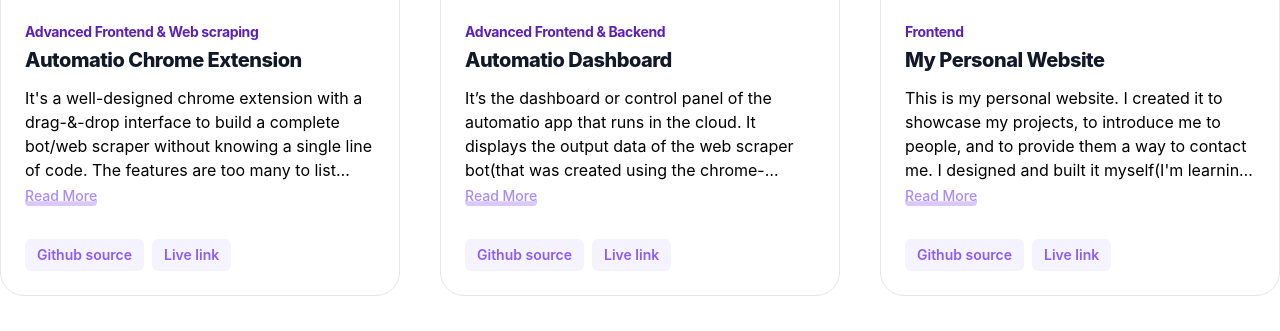
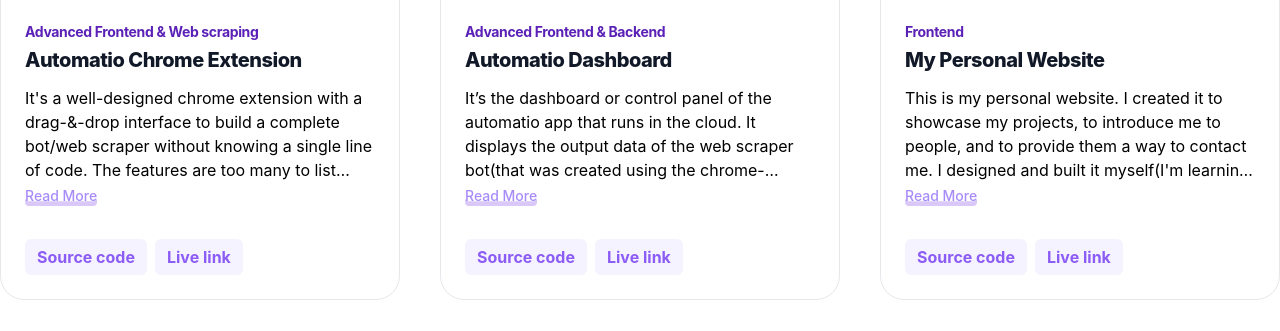
Before and after one commit to developerruhul/ruhulamin.dev, a Gatsby site: page /work/projects in a window 1280 px wide. Shown: the part 346-677 px from the top of the page. Built offline with nearby package versions, Linux system fonts and the light colour scheme; Gatsby itself is replaced by a stand-in of ours; what @tailwindcss/typography would draw is missing.

Commit message:
feat: tweak project-card buttons design

```diff
--- a/src/components/project-card/index.js
+++ b/src/components/project-card/index.js
@@ -89,14 +89,14 @@ const ProjectCard = ({ className = "", data }) => {
             <a
               target="_blank"
               href={data.github}
-              className="hover:text-purple-400 py-1.5 px-3 bg-purple-50 rounded-md transition-all font-semibold text-purple-500 text-sm"
+              className="hover:text-purple-400 py-1.5 px-3 bg-purple-50 rounded-md transition-colors font-bold text-purple-500 text-[13px]"
             >
-              Github source
+              Source code
             </a>
             <a
               target="_blank"
               href={data.url}
-              className="hover:text-purple-400 py-1.5 px-3 bg-purple-50 rounded-md transition-all font-semibold text-purple-500 text-sm"
+              className="hover:text-purple-400 py-1.5 px-3 bg-purple-50 rounded-md transition-colors font-bold text-purple-500 text-[13px]"
             >
               Live link
             </a>
```
